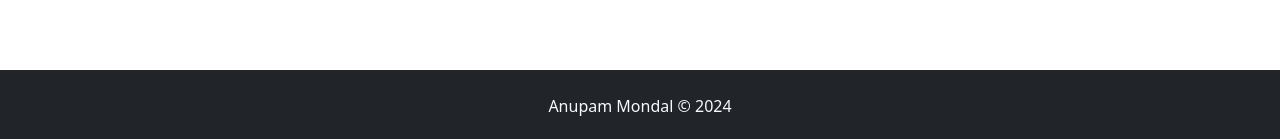
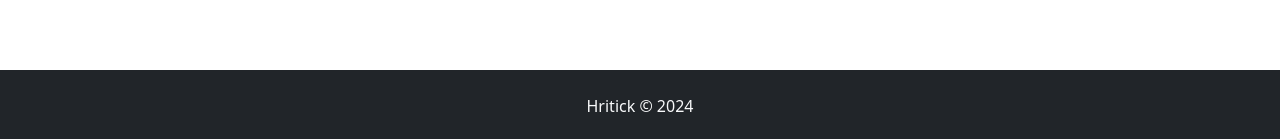
Before and after one commit to bhritick/secondproject, a React (Create React App) app: page / in a window 1280 px wide. Shown: the part 702-841 px from the top of the page. Built offline with nearby package versions, Linux system fonts and the light colour scheme.

Commit message:
020520232258

```diff
--- a/src/components/footer.js
+++ b/src/components/footer.js
@@ -7,7 +7,7 @@ const Footer = () => {
                 <div className="container">
                     <div className="row">
                         <div className="col-12">
-                            <p className="text-center py-4 mb-0">Anupam Mondal © 2024</p>
+                            <p className="text-center py-4 mb-0">Hritick © 2024</p>
                         </div>
                     </div>
                 </div>
```
